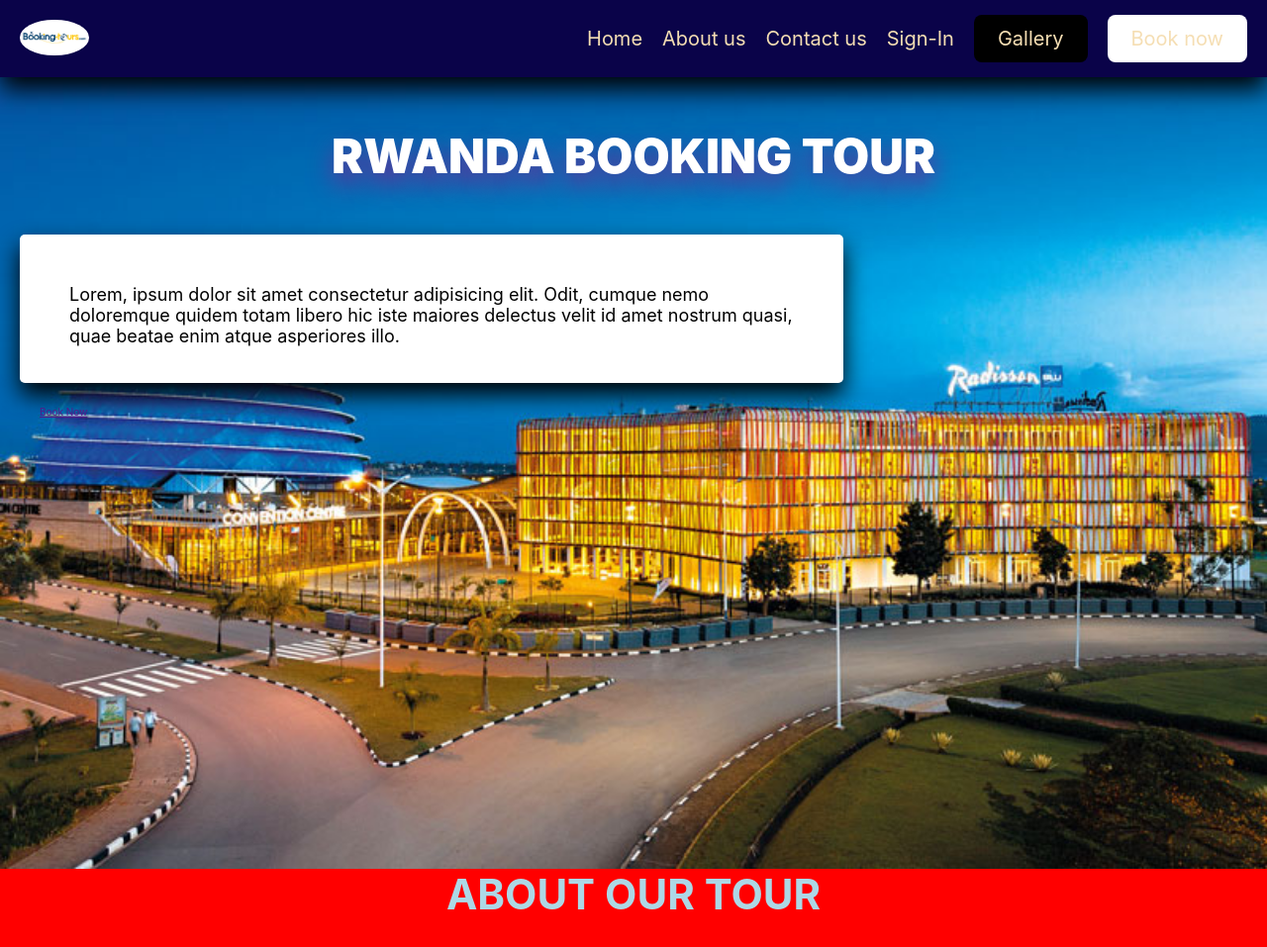
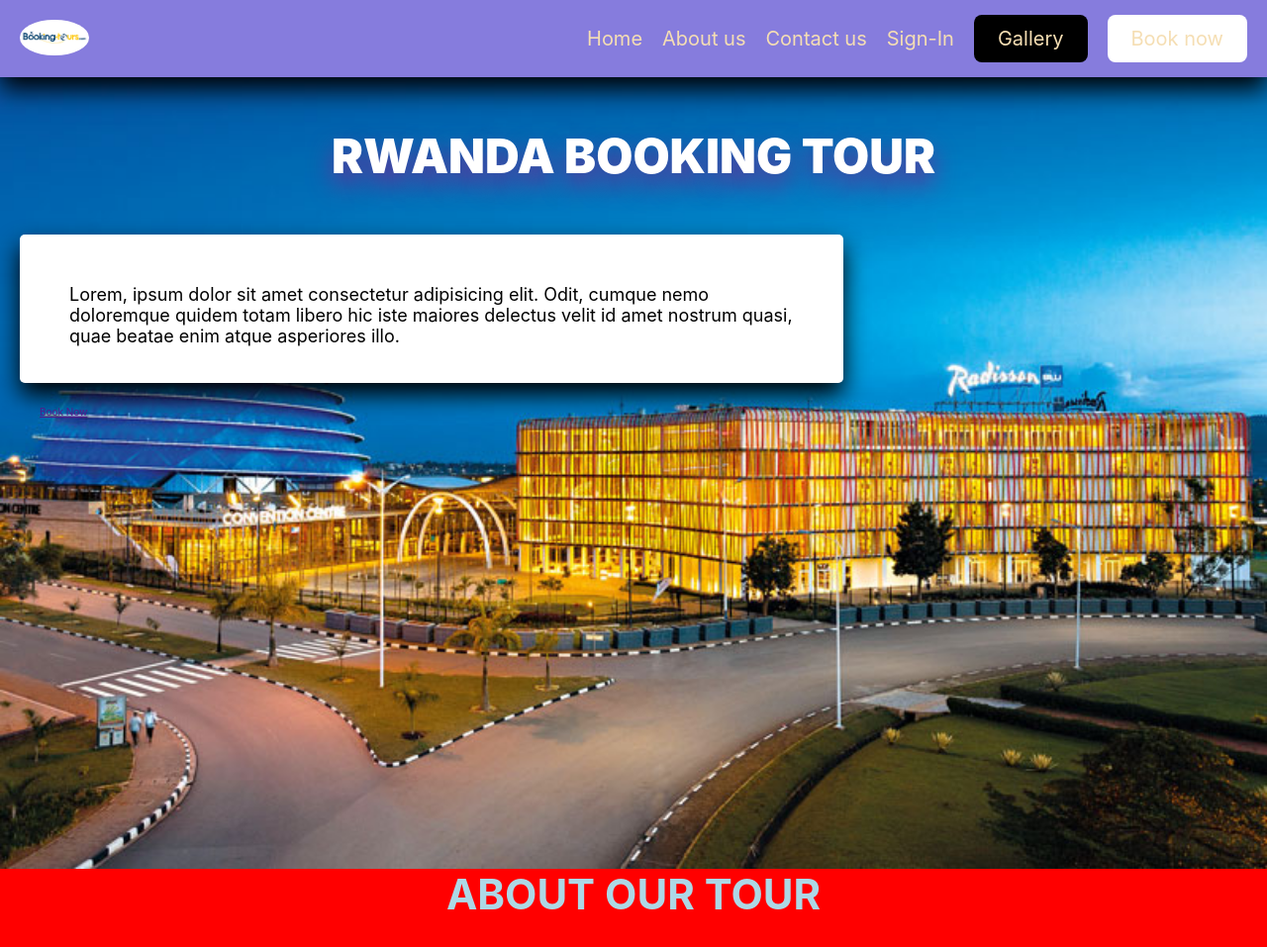
Before and after one commit to Lydie260/bookingTourHTML, a plain HTML site: page index.html in a window 1280 px wide. Shown: the top 957 px of the page at 99% size. Drawn offline with Linux system fonts and the light colour scheme.

Commit message:
changed background-color of nav in style css

```diff
--- a/style.css
+++ b/style.css
@@ -26,7 +26,7 @@ nav{
     padding: 2rem;
     display: flex;
     justify-content: space-between;
-    background: rgb(10, 3, 73);
+    background: rgb(134, 124, 221);
     box-shadow: 0 1.2rem 2.4rem black;
 
     position: sticky;
```
